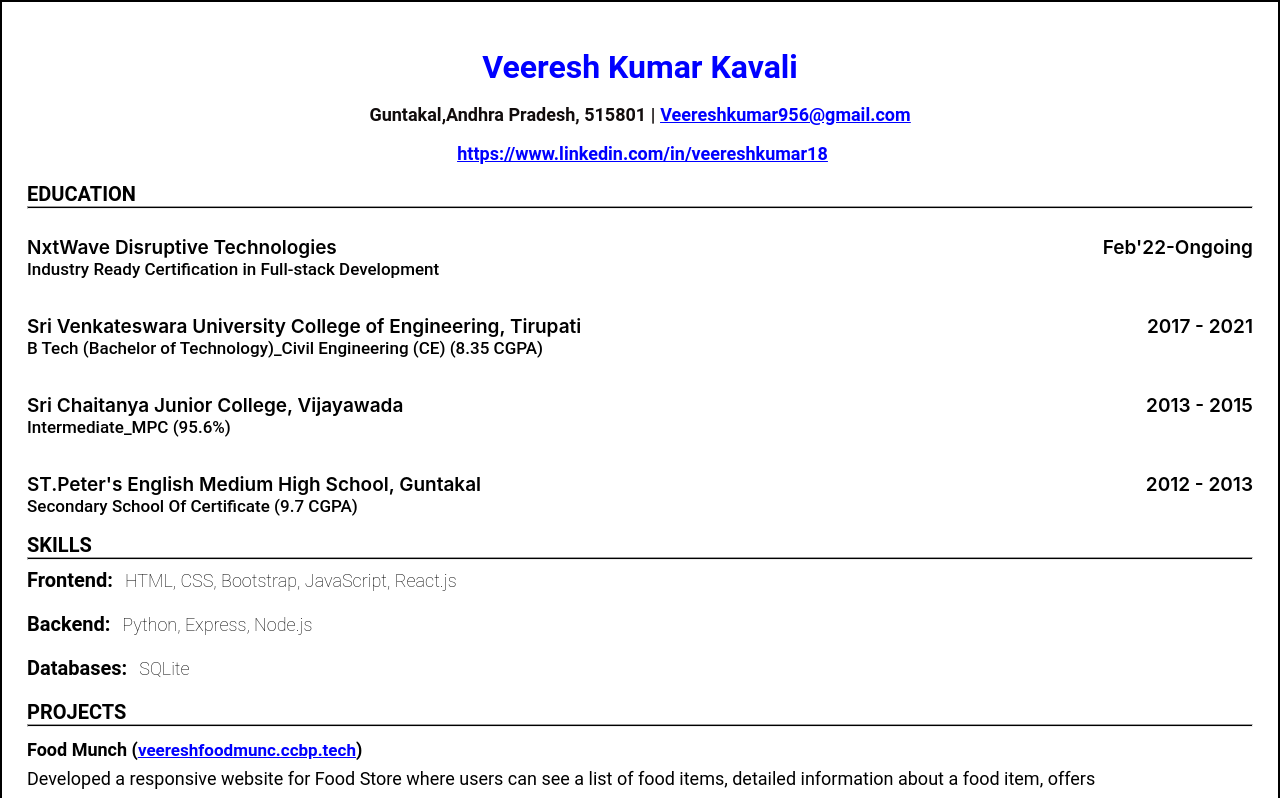
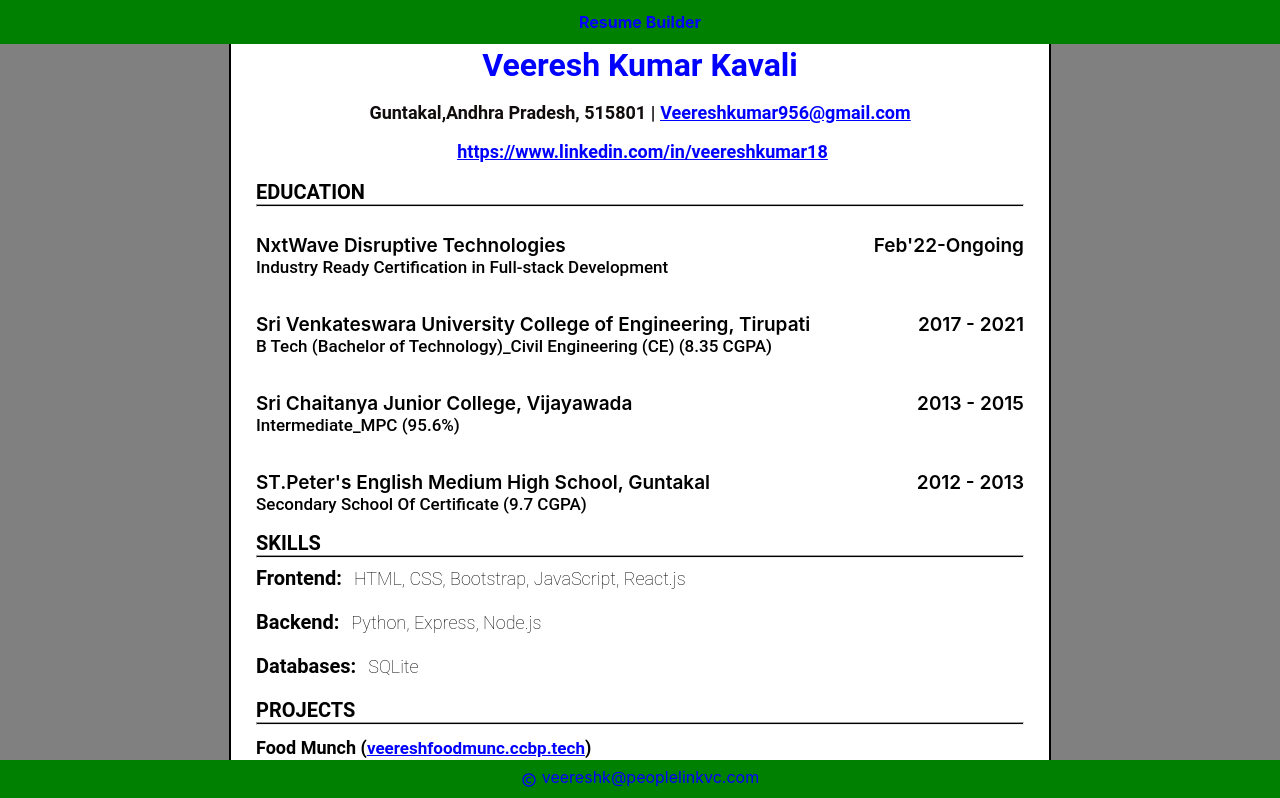
Before and after one commit to VeereshKumarKavali-peoplelink/my-resume, a React (Create React App) app: page / in a window 1280 px wide. Shown: the top 798 px of the page. Built offline with nearby package versions, Linux system fonts and the light colour scheme.

Commit message:
Resume Spa

```diff
--- a/package.json
+++ b/package.json
@@ -8,11 +8,12 @@
     "@testing-library/user-event": "^13.5.0",
     "react": "^18.2.0",
     "react-dom": "^18.2.0",
-    "react-scripts": "5.0.1",
+    "react-icons": "^4.7.1",
+    "react-scripts": "^2.1.3",
     "web-vitals": "^2.1.4"
   },
   "scripts": {
-    "start": "react-scripts start",
+    "start": "react-scripts --openssl-legacy-provider start",
     "build": "react-scripts build",
     "test": "react-scripts test",
     "eject": "react-scripts eject"
--- a/src/App.css
+++ b/src/App.css
@@ -1,6 +1,48 @@
+
+.container {
+  display: flex;
+  flex-direction: column;
+  background-color: grey;
+  padding-top: 0px;
+  padding-bottom: 0px;
+}
+
 .bg-container {
   border: 2px solid black;
+  border-top: none;
+  border-bottom: none;
   padding: 25px;
+  background-color: white;
+  align-self: center;
+
+}
+
+
+.header-container {
+  display: flex;
+  flex-direction: row;
+  justify-content: center;
+  background-color: green;
+  position: fixed;
+  width: 100%;
+  align-self: stretch;
+
+
+}
+.resume-header {
+  font-weight: bold;
+  font-size: 16px;
+  color: blue;
+  padding: 12px;
+
+}
+
+@media screen and (min-width: 768px){
+  .bg-container {
+    width: 60%;
+    max-width: 1120px;
+
+  }
 }
 
 .heading {
@@ -151,3 +193,26 @@
   font-size: 18px;
   color: black;
 }
+
+
+.footer-element {
+  display: flex;
+  flex-direction: row;
+  justify-content: center;
+  align-items: center;
+  background-color: green;
+  align-self: stretch;
+  width: 100%;
+  position: fixed;
+  bottom: 0;
+  height: 40px;
+
+}
+
+
+.zoho-mail {
+  padding-left: 5px;
+  padding-bottom: 6px;
+  color: blue;
+
+}
--- a/src/App.js
+++ b/src/App.js
@@ -1,7 +1,14 @@
 import React from 'react';
 import './App.css';
+
+import { BiCopyright } from 'react-icons/bi';
 const Resume = () =>{
   return (
+
+  <div class="container">
+    <div class="header-container">
+        <header className="resume-header">Resume Builder</header>
+    </div>
     <div className="bg-container">
         <h1 className="heading">Veeresh Kumar Kavali</h1>
         <div className="address-container">
@@ -101,6 +108,14 @@ const Resume = () =>{
 
 
     </div>
+
+    <div className="footer-element">
+          <BiCopyright style={{color: "blue"}} />
+          <p className="zoho-mail">veereshk@peoplelinkvc.com</p>
+    </div>
+    </div>
+
+
   )
 
 }
```
Also changed, not shown: 1 other file (tests, documents, lock files or other folders).
